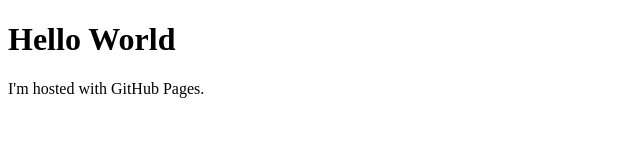
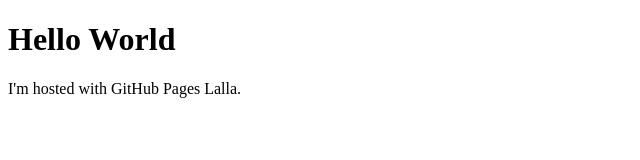
Before and after one commit to yenchng/yenchng-qa.github.io, a plain HTML site: page index.html in a window 1280 px wide. Shown: the full height of the page, 0-640 px from the left. Drawn offline with Linux system fonts and the light colour scheme.

Commit message:
Update 1

```diff
--- a/index.html
+++ b/index.html
@@ -2,6 +2,6 @@
 <html>
 <body>
 <h1>Hello World</h1>
-<p>I'm hosted with GitHub Pages.</p>
+<p>I'm hosted with GitHub Pages Lalla.</p>
 </body>
 </html>
```
